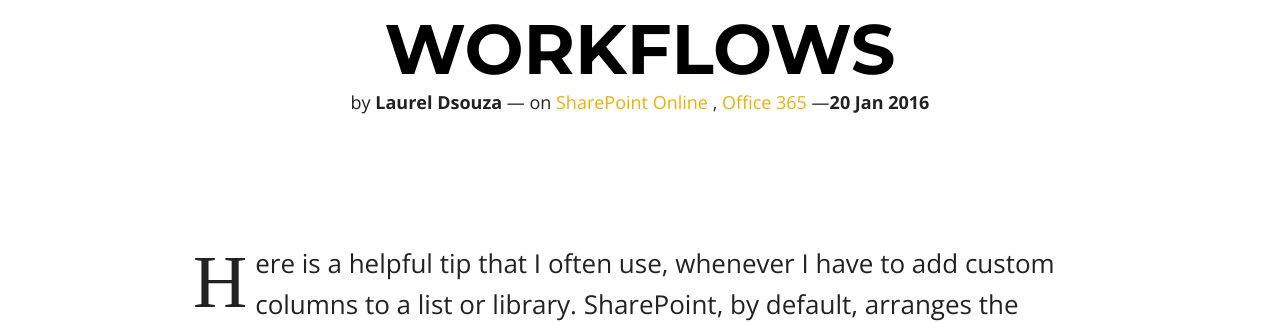
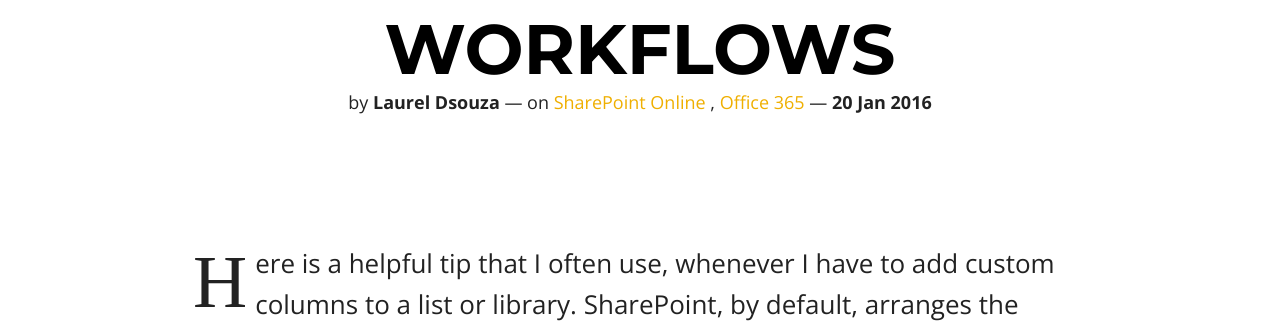
Before and after one commit to ldsouza/ldsouza.github.io, a Jekyll site: the page built from _posts/2016-01-20-sharepoint-reusable-workflows.md, in a window 1280 px wide. Shown: the part 363-686 px from the top of the page. Built offline with Jekyll 4.4.1, drawn with Linux system fonts in a browser that asks for light colours; nearby versions of some CDN libraries; comment, search, counter and statistics services are not loaded.

Commit message:
Update post.html

```diff
--- a/_layouts/post.html
+++ b/_layouts/post.html
@@ -54,7 +54,7 @@
                     <div class="small-12 columns">
                         <div class="notepad-post-meta-simple">
                             <h1>{{ page.title }}</h1>
-                            <p>by <strong>{{ site.owner.name }}</strong> &#8212; {% assign tagsize = page.tags.size %}{% if tagsize != 0 %}on {% for tag in page.tags %}<a href="{{ site.url }}/tags/index.html#{{ tag | cgi_encode }}" data-toggle="tooltip" title="Posts tagged with {{ tag }}" rel="tag">{{ tag }}</a>{% unless forloop.last %}&nbsp;&comma;&nbsp;{% endunless %}{% endfor %}{% endif %} &#8212;<strong><time datetime="{{ page.date | date_to_xmlschema }}">{{ page.date | date: "%d %b %Y" }}</time></strong></p>
+                            <p>by <strong>{{ site.owner.name }}</strong> &#8212; {% assign tagsize = page.tags.size %}{% if tagsize != 0 %}on {% for tag in page.tags %}<a href="{{ site.url }}/tags/index.html#{{ tag | cgi_encode }}" data-toggle="tooltip" title="Posts tagged with {{ tag }}" rel="tag">{{ tag }}</a>{% unless forloop.last %}&nbsp;&comma;&nbsp;{% endunless %}{% endfor %}{% endif %} &#8212;&nbsp;<strong><time datetime="{{ page.date | date_to_xmlschema }}">{{ page.date | date: "%d %b %Y" }}</time></strong></p>
                         </div>
                     </div>
                 </div>
```
